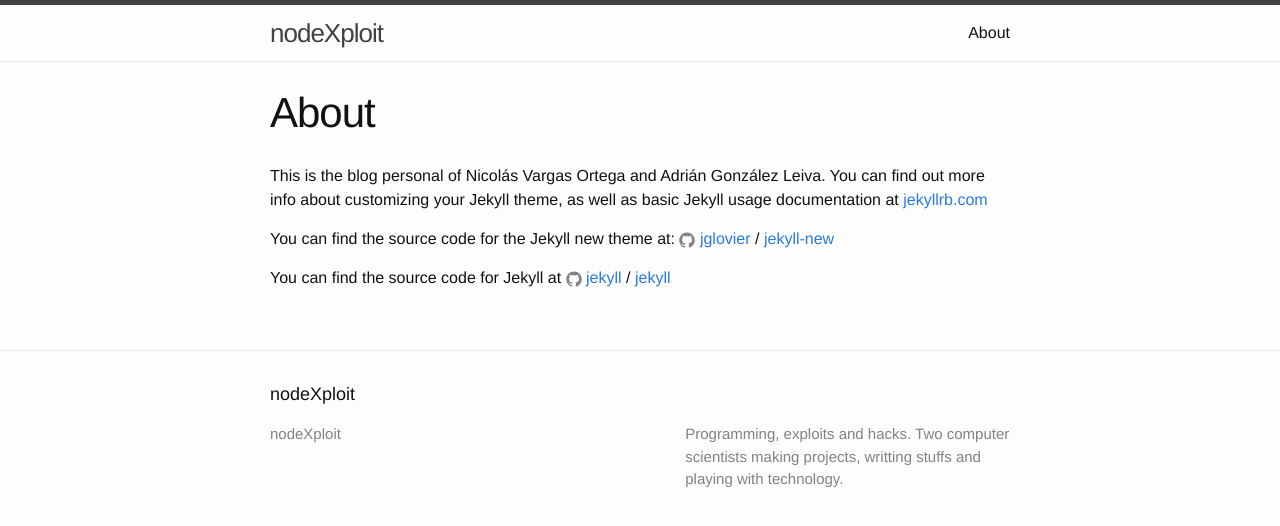
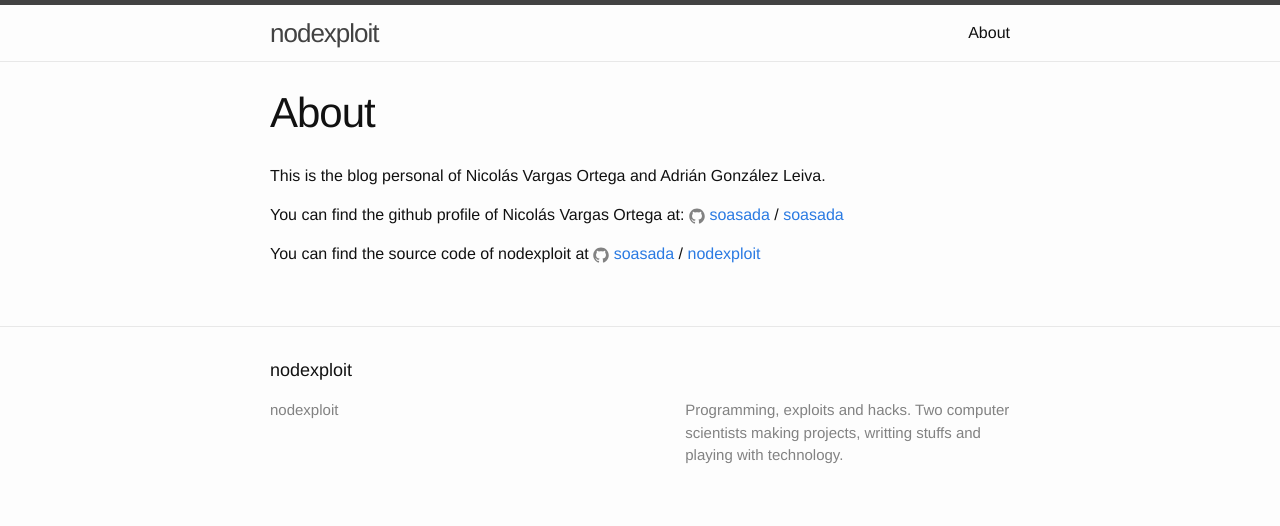
Before and after one commit to soasada/soasada.github.io, a Jekyll site: the page built from about.md, in a window 1280 px wide. Shown: the top 526 px of the page. Built offline with Jekyll 4.4.1, drawn with Linux system fonts in a browser that asks for light colours.

Commit message:
Added about info

```diff
--- a/_config.yml
+++ b/_config.yml
@@ -1,6 +1,6 @@
 # Site settings
 
-title: nodeXploit
+title: nodexploit
 description: > # this means to ignore newlines until "baseurl:"
   Programming, exploits and hacks. Two computer scientists making projects,
   writting stuffs and playing with technology.
--- a/about.md
+++ b/about.md
@@ -4,12 +4,12 @@
 permalink: /about/
 ---
 
-This is the blog personal of Nicolás Vargas Ortega and Adrián González Leiva. You can find out more info about customizing your Jekyll theme, as well as basic Jekyll usage documentation at [jekyllrb.com](http://jekyllrb.com/)
+This is the blog personal of Nicolás Vargas Ortega and Adrián González Leiva.
 
-You can find the source code for the Jekyll new theme at:
-{% include icon-github.html username="jglovier" %} /
-[jekyll-new](https://github.com/jglovier/jekyll-new)
+You can find the github profile of Nicolás Vargas Ortega at:
+{% include icon-github.html username="soasada" %} /
+[soasada](https://github.com/soasada)
 
-You can find the source code for Jekyll at
-{% include icon-github.html username="jekyll" %} /
-[jekyll](https://github.com/jekyll/jekyll)
+You can find the source code of nodexploit at
+{% include icon-github.html username="soasada" %} /
+[nodexploit](https://github.com/soasada/soasada.github.io)
```
